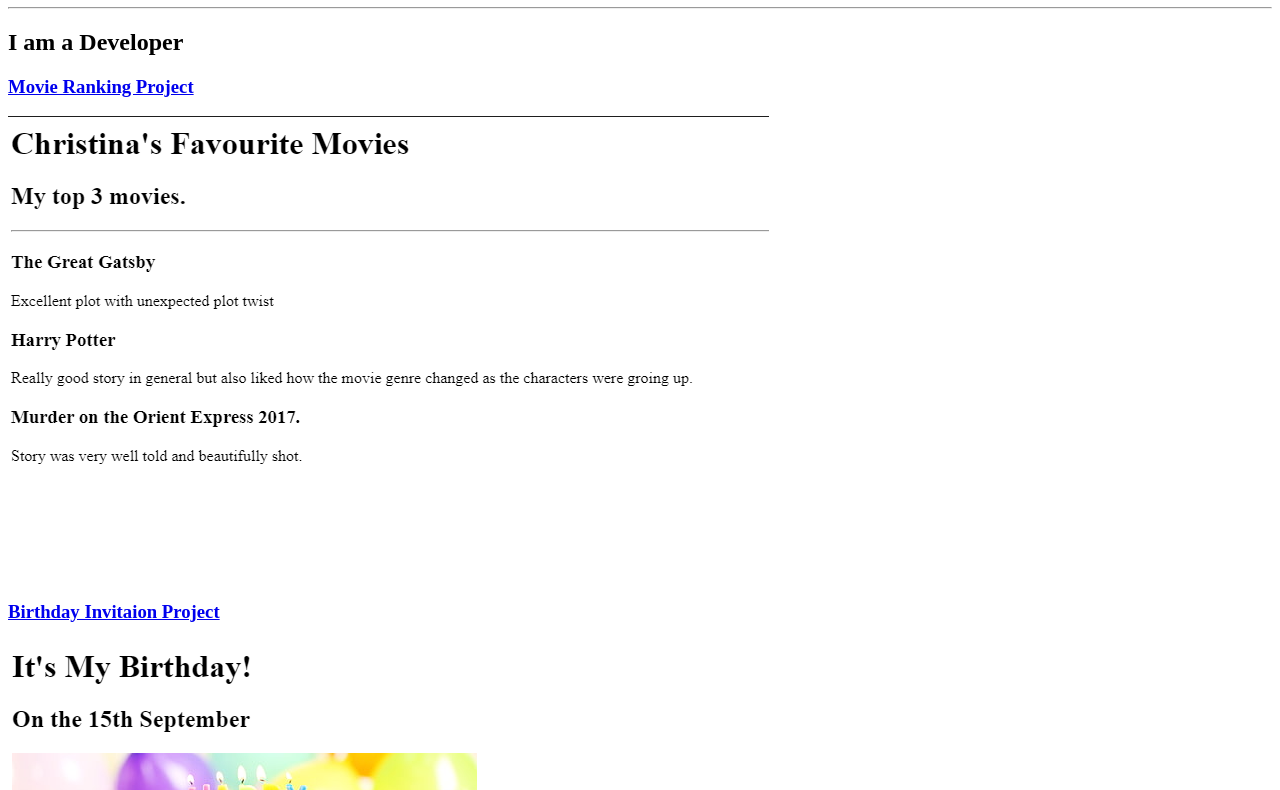
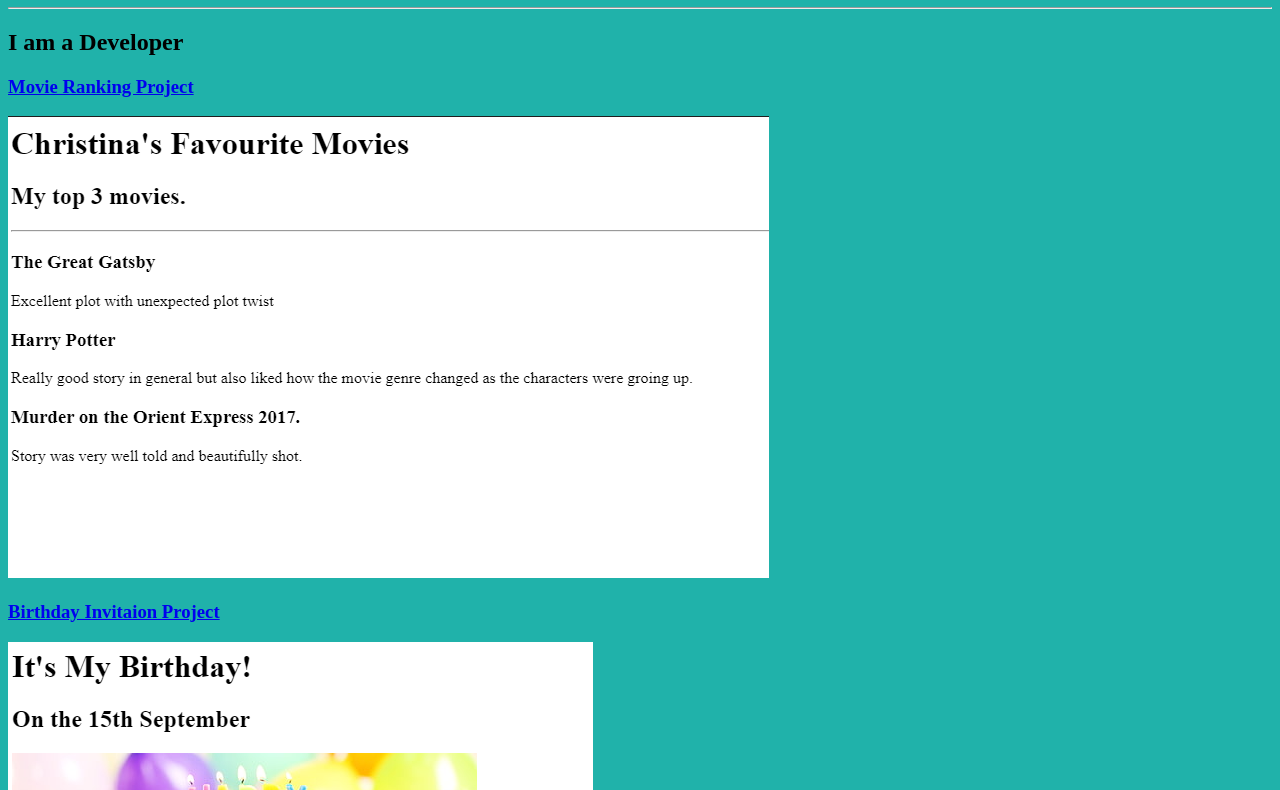
Before and after one commit to Tinaaek/html-portfolio, a plain HTML site: page index.html in a window 1280 px wide. Shown: the part 73-863 px from the top of the page. Drawn offline with Linux system fonts and the light colour scheme.

Commit message:
Update index.html

```diff
--- a/index.html
+++ b/index.html
@@ -1,6 +1,6 @@
 <!-- TODO 1: Create the HTML Boilerplate -->
 <!DOCTYPE html>
-<html lang="en">
+<html style="background: lightseagreen;" lang="en">
 <head>
     <meta charset="UTF-8">
     <title>Christina's Portfolio</title>
```
